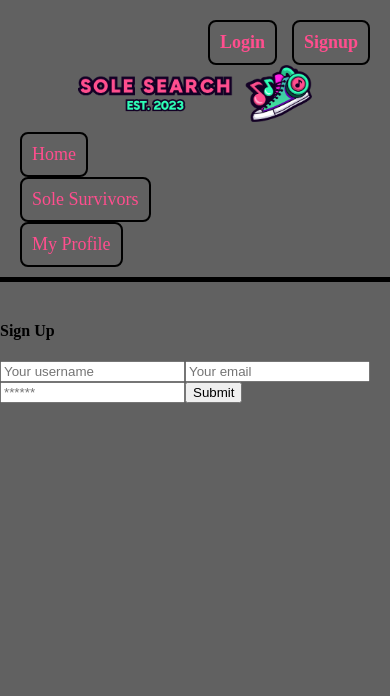
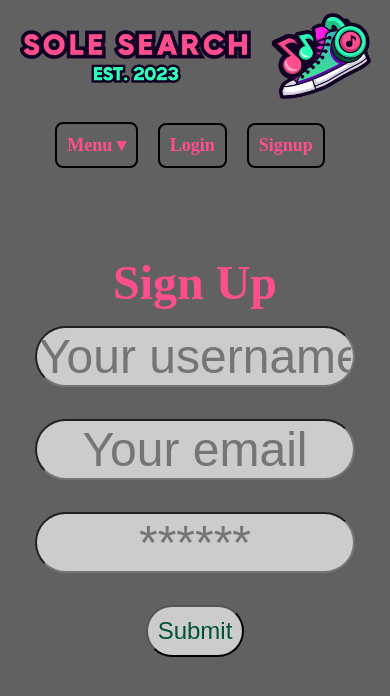
Before and after one commit to A-Witthohn/SoleSearch, a React (Create React App) app in the folder client/: page /signup in a window 390 px wide. Shown: the top 696 px of the page. Built offline with nearby package versions, Linux system fonts and the light colour scheme.

Commit message:
fixed styling, added media screens, changed nav to dropdown

```diff
--- a/client/src/Style/Style.css
+++ b/client/src/Style/Style.css
@@ -4,11 +4,10 @@ max-height: 100%;
 margin-bottom: 25px;
 padding-bottom: 100px;
 }
-
 body {
   margin: 0;
   background-color: #616161;
- position: static;
+  position: static;
   min-height: 100%; /* Set minimum height of the body to 100% viewport height */
 }
 
@@ -23,38 +22,22 @@ header {
   padding-bottom: 10px;
 }
 
+/* Sign In / Sign Up / Sign Out */
 
-/* Sign In / Sign Up / Sign Out */
 .SignIn {
   display: flex;
   justify-content: flex-end;
   align-items: center;
-  margin-right: 20px;
+  margin-right: 10px;
+  flex-wrap: no;
 }
 
 .SignIn a {
   margin-left: 10px;
+  margin-right: 10px;
 }
 
-.login {
-  border: solid black;
-  border-width: 2px 2px 2px 2px;
-  border-radius: 8px;
-  font-size: 18px;
-  padding: 10px;
-  margin-right: 5px;
-  color: #FF4E8E;
-  background-color: #616161;
-  text-decoration: none;
-  font-weight: bold;
-}
-
-.login:hover {
-  background-color: #2EFFB6;
-  text-underline-offset: 5px;
-  text-decoration: underline;
-}
-
+.login,
 .signup {
   border: solid black;
   border-width: 2px 2px 2px 2px;
@@ -66,12 +49,25 @@ header {
   text-decoration: none;
   font-weight: bold;
 }
-
+a.signup{
+  padding: 10px;
+}
+.login:hover,
 .signup:hover {
   background-color: #2EFFB6;
   text-underline-offset: 5px;
   text-decoration: underline;
+}
 
+.title {
+  justify-content: center;
+  text-align: center;
+  color: rgb(0, 0, 0);
+  font-size: 60px;
+  width: 60%;
+  margin: 0 auto;
+  max-width: 100%;
+  display: block;
 }
 
 
@@ -156,20 +152,32 @@ a.Username {
 
 
 .form-submit {
-  width: 40%;
+  width: 100%;
   max-width: 100%;
   display: flex;
   justify-content: center;
   align-items: center;
-  font-size: 48px;
+  font-size: 40px;
   border-radius: 35px;
   color: #005139;
   background-color: #ccc;
+  padding: 10px;
 }
 
 .form-submit:hover{
   background-color: #2EFFB6;
   color: black;
+}
+.form-input-wrapper {
+  display: flex;
+  flex-direction: column;
+  align-items: center;
+  gap: 1rem;
+}
+
+.form-submit-wrapper {
+  display: flex;
+  justify-content: center;
 }
 .error-message {
   /* Add styles for the error message as needed */
@@ -195,16 +203,69 @@ a.Username {
   /* Maintain the image's aspect ratio */
 
 }
+.dropdown-container {
+  position: relative;
+  display: inline-block;
+}
+
+
+.dropdown {
+  position: relative;
+  display: inline-block;
+}
+
+.dropdown-button {
+  border: solid black;
+  border-width: 2px 2px 2px 2px;
+  border-radius: 8px;
+  font-size: 18px;
+font-family: 'Times New Roman', Times, serif;  padding: 10px;
+  color: #FF4E8E;
+  background-color: #616161;
+  text-decoration: none;
+  font-weight: bold;
+  cursor: pointer;
+}
+
+.dropdown-content {
+  display: none;
+  position: absolute;
+  background-color: #616161;
+  min-width: 160px;
+  z-index: 1;
+  left: 0;
+  margin-top: 10px;
+
+}
+.dropdown.open .dropdown-content {
+  display: block;
+
+}
+
+.dropdown-content a {
+  color: #FF4E8E;
+  text-decoration: none;
+  display: block;
+  margin-top: 5px;
+}
+
+.dropdown-content a:hover {
+  background-color: #2EFFB6;
+  text-underline-offset: 5px;
+  text-decoration: underline;
+}
+
+.dropdown:hover .dropdown-content {
+  display: block;
+}
 
 .Navbar {
   display: flex;
-  justify-content: space-between;
+  justify-content: flex-start; /* Change to 'flex-start' to align the Navbar to the left */
   align-items: center;
   margin-top: 8px;
-  margin-left: auto;
-  margin-right: auto;
   margin-bottom: 8px;
-  width: 50%;
+  width: 100%;
   padding: 0px;
   background-color: #616161;
 }
@@ -360,7 +421,8 @@ h1 {
 
 
 .RemoveShoe:hover{
-  background-color: #2EFFB6;
+  color: white;
+  background-color: #FF4E8E;
   text-underline-offset: 5px;
   text-decoration: underline;
 
@@ -480,3 +542,88 @@ transition: 0.5s;
 .instagram {
   color: black;
 }
+
+
+/*  */
+
+@media (max-width: 767px) {
+  .Header {
+    display: flex;
+    flex-direction: column;
+    align-items: center;
+    padding-top: 5px;
+    padding-bottom: 5px;
+    margin-top: 0;
+    margin-bottom: 0;
+  }
+
+  .SignIn {
+    margin-bottom: 10px;
+  }
+
+  .title {
+    margin-top: 10px;
+    width: 80%;
+  }
+  .form-submit{
+    font-size: 36px;
+  }
+}
+
+@media (max-width: 479px) {
+  .Header {
+    padding-top: 3px;
+    padding-bottom: 3px;
+  }
+
+  .title {
+    width: 90%;
+  }
+  .form-submit{
+    font-size: 24px;
+  }
+}
+
+@media (max-width: 319px) {
+  .Header {
+    padding-top: 2px;
+    padding-bottom: 2px;
+  }
+
+  .title {
+    width: 95%;
+  }
+}
+
+@media (max-width: 1024px) {
+  .Username {
+    display: none;
+  }
+}
+@media (max-width: 1024px) {
+.logo{
+  width: 0%;
+}
+
+  .logo img {
+    display: none;
+  }
+
+  .left-form {
+    width: 80%;
+    margin: 0 auto;
+  }
+}
+
+@media (max-width: 768px) {
+  .card {
+    flex-direction: column;
+    /* Align items and text to the center */
+    align-items: center;
+    text-align: center;
+  }
+}
+
+h2{
+  text-align: center;
+}
--- a/client/src/components/Header/index.js
+++ b/client/src/components/Header/index.js
@@ -1,6 +1,6 @@
 import React from 'react';
 import { Link } from 'react-router-dom';
-import Navbar from "./navbar"
+import Navbar from './navbar';
 import Auth from '../../utils/auth';
 
 const Header = () => {
@@ -8,19 +8,29 @@ const Header = () => {
     event.preventDefault();
     Auth.logout();
   };
+
   return (
     <header className="Header">
-      <div className="">
-        <div className='SignIn'>
+      <div className="companyName" to="/">
+        <img className="title" src="FullLogo_Transparent_NoBuffer.png" alt="Sole Search Title" />
+      </div>
+      <hr className="break" />
+      <div className="SignIn">
         {Auth.loggedIn() ? (
           <>
-              <span className='Username'>Welcome back,<Link className='Username' to="/MyProfile">{Auth.getProfile().data.username}</Link></span>
+            <Navbar />
+            <span className="Username">
+              <Link className="Username" to="/MyProfile">
+                {Auth.getProfile().data.username}
+              </Link>
+            </span>
             <button className="logout" onClick={logout}>
               Logout
             </button>
           </>
         ) : (
           <>
+            <Navbar />
             <Link className="login" to="/login">
               Login
             </Link>
@@ -30,14 +40,6 @@ const Header = () => {
           </>
         )}
       </div>
-        <div>
-          <div className="companyName" to="/">
-            <img className="title" src='FullLogo_Transparent_NoBuffer.png' alt='Sole Search Title' />
-          </div>
-        </div>
-        <Navbar />
-        <hr className='break'></hr>
-      </div>
     </header>
   );
 };
--- a/client/src/components/Header/navbar.js
+++ b/client/src/components/Header/navbar.js
@@ -1,23 +1,46 @@
-import React from 'react';
-import { Link } from 'react-router-dom';
+import React, { useState, useEffect } from 'react';
+import { Link, useLocation } from 'react-router-dom';
 import Auth from '../../utils/auth';
 
 function Navbar() {
+  const [isDropdownOpen, setIsDropdownOpen] = useState(false);
+  const location = useLocation();
+
   const handleProfileClick = (event) => {
     if (!Auth.loggedIn()) {
       // Prevent the default link behavior
       event.preventDefault();
+
+      // Close the dropdown
+      setIsDropdownOpen(false);
 
       // Redirect to signup page
       window.location.href = '/signup';
     }
   };
 
+  const toggleDropdown = () => {
+    setIsDropdownOpen(!isDropdownOpen);
+  };
+
+  useEffect(() => {
+    setIsDropdownOpen(false); // Close the dropdown whenever the URL path changes
+  }, [location.pathname]);
+
   return (
     <div className='Navbar'>
+      <div className={`dropdown ${isDropdownOpen ? 'open' : ''}`}>
+        <button className="dropdown-button" onClick={toggleDropdown}>
+          Menu &#9662;
+        </button>
+        {isDropdownOpen && (
+          <div className="dropdown-content">
             <Link to="/" className="navbar-link">Home</Link>
             <Link to="/SoleSurvivor" className="navbar-link">Sole Survivors</Link>
             <Link to="/MyProfile" className="navbar-link" onClick={handleProfileClick}>My Profile</Link>
+          </div>
+        )}
+      </div>
     </div>
   );
 }
--- a/client/src/pages/MyProfile.js
+++ b/client/src/pages/MyProfile.js
@@ -73,18 +73,20 @@ const MyProfile = () => {
       </div>
         <h2>
           {userData.shoes.length
-            ? `Viewing ${userData.shoes.length} saved ${userData.shoes.length === 1 ? 'shoe' : 'shoes'}:`
+            ? `You have saved ${userData.shoes.length} ${userData.shoes.length === 1 ? 'shoe' : 'shoes'}:`
             : 'You have no saved shoes!'}
         </h2>
 
         {userData.shoes.map((shoe) => (
-          <div key={shoe._id}>
+          <div className='card-item' key={shoe._id}>
+            <div className='card'>
             <h2>{shoe.shoeName}</h2>
             <img src={`/images/${shoe.image}`} alt={shoe.shoeName} />
             <button className='RemoveShoe' onClick={() => handleDeleteShoe(shoe._id)}>Remove Shoe</button>
             <a href={shoe.shoeLink} target="_blank" rel="noopener noreferrer">
                 <button className='BuyShoe'>Buy Shoe</button>
             </a>
+            </div>
           </div>
         ))}
     </main>
--- a/client/src/pages/Signup.js
+++ b/client/src/pages/Signup.js
@@ -1,9 +1,7 @@
 import React, { useState } from 'react';
 import { Link } from 'react-router-dom';
-
 import { useMutation } from '@apollo/client';
 import { ADD_USER } from '../utils/mutations';
-
 import Auth from '../utils/auth';
 
 const Signup = () => {
@@ -16,7 +14,6 @@ const Signup = () => {
 
   const handleChange = (event) => {
     const { name, value } = event.target;
-
     setFormState({
       ...formState,
       [name]: value,
@@ -31,7 +28,6 @@ const Signup = () => {
       const { data } = await addUser({
         variables: { ...formState },
       });
-
       Auth.login(data.addUser.token);
     } catch (e) {
       console.error(e);
@@ -39,28 +35,27 @@ const Signup = () => {
   };
 
   return (
-    <main className="">
-      <div className="">
-        <div className="">
-          <h4 className="">Sign Up</h4>
-          <div className="">
+    <main className="container">
+      <form className="left-form" onSubmit={handleFormSubmit}>
+        <h4 className="form-title">Sign Up</h4>
+        <div className="form-div">
           {data ? (
             <p>
               Success! You may now head{' '}
               <Link to="/">back to the homepage.</Link>
             </p>
           ) : (
-              <form onSubmit={handleFormSubmit}>
+            <div className="form-input-wrapper">
               <input
-                  className=""
+                className="form-input"
                 placeholder="Your username"
                 name="username"
                 type="text"
-                  value={formState.name}
+                value={formState.username}
                 onChange={handleChange}
               />
               <input
-                  className=""
+                className="form-input"
                 placeholder="Your email"
                 name="email"
                 type="email"
@@ -68,31 +63,24 @@ const Signup = () => {
                 onChange={handleChange}
               />
               <input
-                  className=""
+                className="form-input"
                 placeholder="******"
                 name="password"
                 type="password"
                 value={formState.password}
                 onChange={handleChange}
               />
-                <button
-                  className=""
-                  style={{ cursor: 'pointer' }}
-                  type="submit"
-                >
+              <div className="form-submit-wrapper">
+                <button className="form-submit" type="submit">
                   Submit
                 </button>
-              </form>
+              </div>
+            </div>
           )}
 
-            {error && (
-              <div className="">
-                {error.message}
+          {error && <div className="error-message">{error.message}</div>}
         </div>
-            )}
-          </div>
-        </div>
-      </div>
+      </form>
     </main>
   );
 };
```
Lines whose indentation alone changed are shown as unchanged.
